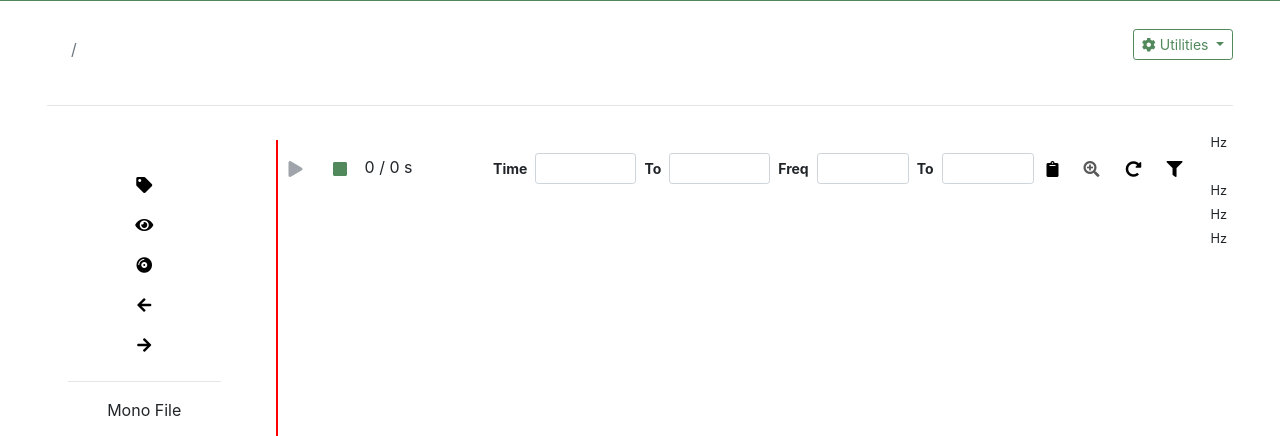
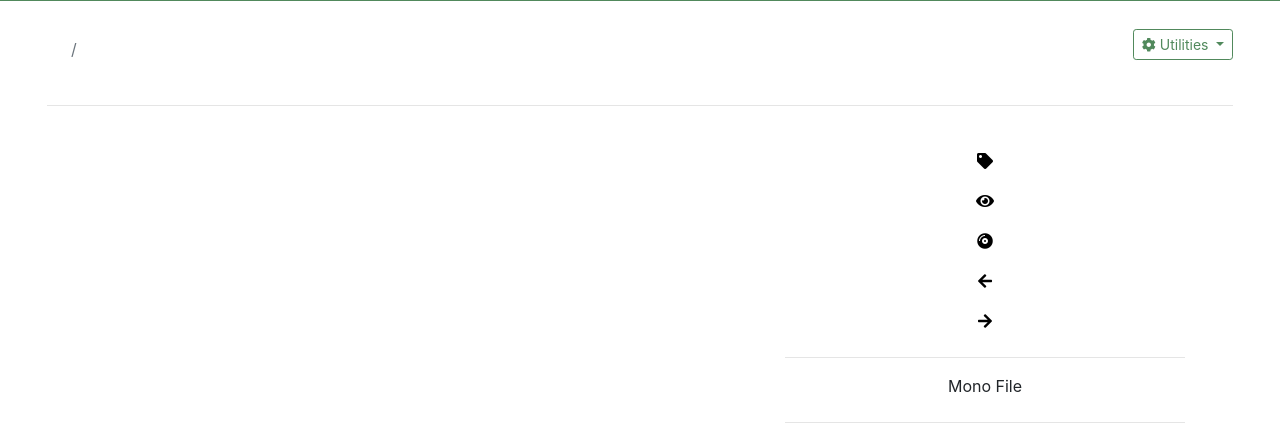
Before and after one commit to nperezg/biosounds, a PHP site: template src/templates/recording/recording.html.twig in a window 1280 px wide. Shown: the part 57-493 px from the top of the page. Run offline with PHP 8.4, Linux system fonts and the light colour scheme; the template is opened without the code that fills it, so the values that code supplies are empty; some libraries are stand-ins or nearby versions.

Commit message:
Removed horizontal-vertical units player. Fix login form z-index bug.

```diff
--- a/src/assets/css/biosounds.css
+++ b/src/assets/css/biosounds.css
@@ -72,6 +72,7 @@ footer p:not(:last-child) {
 #loginForm {
     top: 5rem;
     right: 1rem;
+    z-index: 3000;
 }
 
 form label {
@@ -322,8 +323,8 @@ div .active a {
     margin-right: 3em;
 }
 
-#recordingNav {
-    margin-top: 2.7em;
+.recording-navigation {
+    margin-top: 1.2em;
 }
 
 #modal-div .modal-dialog {
--- a/src/templates/recording/player/player.html.twig
+++ b/src/templates/recording/player/player.html.twig
@@ -1,12 +1,12 @@
 <div class="row">
     <div class="col-6-auto">
-        <div class="row timescale">
-            {% for second in player.timeScaleSeconds %}
-                <div class='col-1'>
-                    <small><img src="{{ baseUrl }}/assets/images/vert_line.png" alt="cursor"> {{ second }} s</small>
-                </div>
-            {% endfor %}
-        </div>
+{#        <div class="row timescale">#}
+{#            {% for second in player.timeScaleSeconds %}#}
+{#                <div class='col-1'>#}
+{#                    <small><img src="{{ baseUrl }}/assets/images/vert_line.png" alt="cursor"> {{ second }} s</small>#}
+{#                </div>#}
+{#            {% endfor %}#}
+{#        </div>#}
 
         <div id="myCanvas" class="canvas">
             {% include 'recording/player/tagBoxes.html.twig' with {'tags': player.tags, 'show_tags': player.isShowTags} %}
@@ -70,5 +70,5 @@
             </div>
         </div>
     </div>
-    {% include 'recording/player/frequencyScale.html.twig' %}
+{#    {% include 'recording/player/frequencyScale.html.twig' %}#}
 </div>
--- a/src/templates/recording/recording.html.twig
+++ b/src/templates/recording/recording.html.twig
@@ -30,8 +30,8 @@
         </div>
         <hr>
 
-        <div class="row">
-            <div id="recordingNav" class="col-2 ml-md-auto text-center" style="padding-right:35px;">
+        <div class="row mb-5">
+            <div class="col-auto ml-auto mr-5 text-center recording-navigation">
                 <ul class="nav flex-column nav-pills nav-fill">
                     <li class="nav-item">
                         <a class="nav-link js-new-tag" href="{{ baseUrl }}/api/tag/create" title="New tag">
@@ -81,7 +81,7 @@
                 <input id="playback-rate" class="custom-range js-playback-rate-control" type="range" min="0.05" max="1" step="0.01" value="1">
                 <label for="playback-rate">Speed: <span class="playback-rate-value">1.0</span>x</label>
             </div>
-            <div class="col-10-auto mr-auto" style="padding-left:35px;">
+            <div class="col-12-auto mr-auto">
                 {% include 'recording/player/player.html.twig' %}
             </div>
         </div>
```
